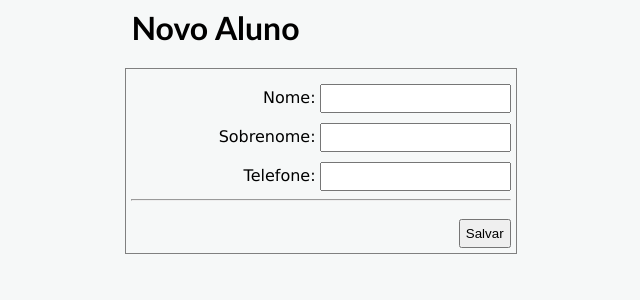
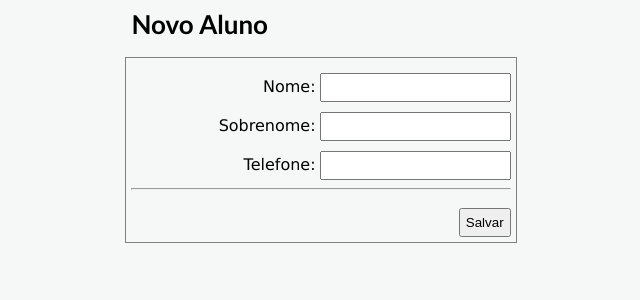
Before and after one commit to tarcisio-neto/PythonHBSIS, a Flask app: page /novo in a window 1280 px wide. Shown: the top 300 px of the page, without its empty margins (319-959 px from the left). Run offline with Flask 2, Linux system fonts and the light colour scheme.

```diff
--- a/Resolucao/web/static/estilos_form_novo_aluno.css
+++ b/Resolucao/web/static/estilos_form_novo_aluno.css
@@ -4,6 +4,7 @@ body{
 
 .cabecalho{
     width: 30%;
+    font-size:  small;
     margin:auto;
     font-family: 'Gill Sans', 'Gill Sans MT', Calibri, 'Trebuchet MS', sans-serif
 }
```
